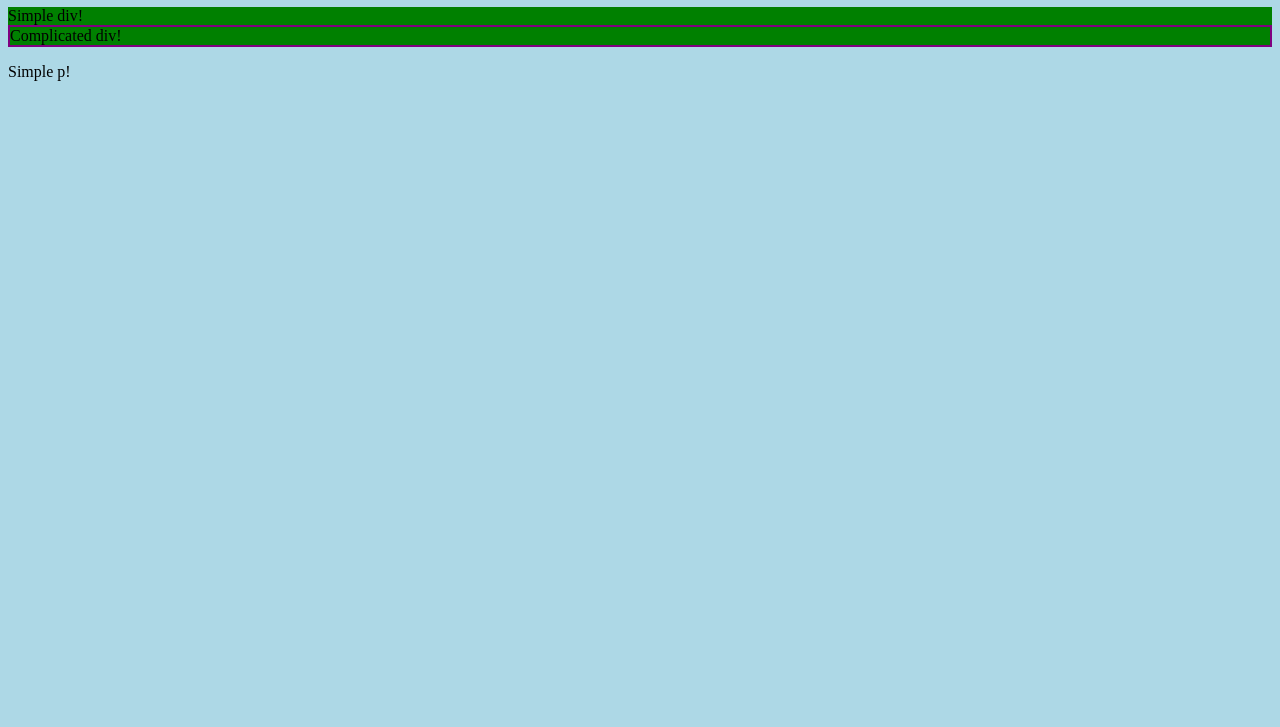
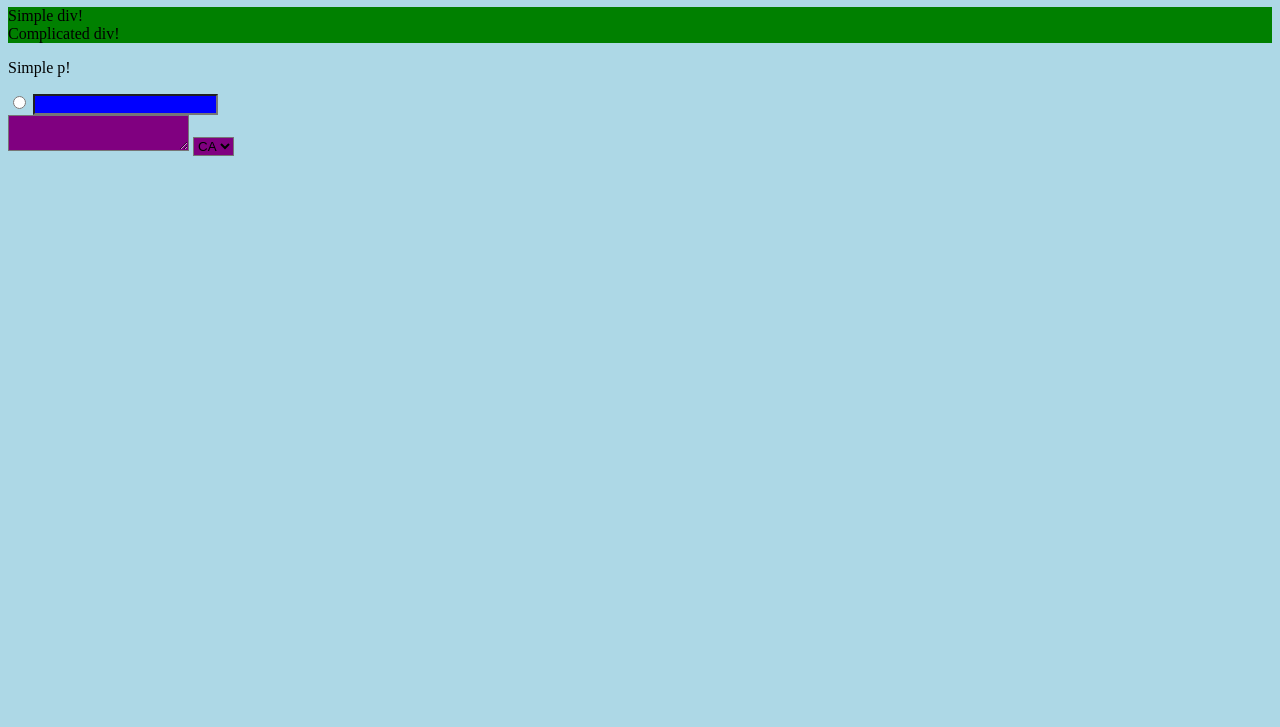
Before and after one commit to volnoboy/jqueryFundamentals, a plain HTML site: page index.htm in a window 1280 px wide. Shown: the part 73-800 px from the top of the page. Drawn offline with Linux system fonts and the light colour scheme.

Commit message:
input selector

```diff
--- a/index.htm
+++ b/index.htm
@@ -9,13 +9,27 @@
 <div id="myContent" class="textBlock" title="simple">Simple div!</div>
 <div title="complicated">Complicated div!</div>
 <p class="textBlock">Simple p!</p>
+<input type="radio"/>
+<input type="text"/></body><br>
+<textarea></textarea>
+<select id="state">
+    <option value="AZ">AZ</option>
+    <option value="CA" selected="true">CA</option>
+</select>
+
 
 
 <script src="scripts/jquery-1.11.3.js" type="text/javascript"></script>
 <script type="text/javascript">
     $(document).ready(
             function() {
-                $('div[title="complicated"]').css('border', '2px solid purple');
+                $(':input').css('background-color', 'purple');
+                $('input').css('background-color', 'blue');
+                $(':input').each(
+                    function() {
+                    var element = $(this);
+                    alert(element.val());
+                });
             }
     );
 </script>
```
